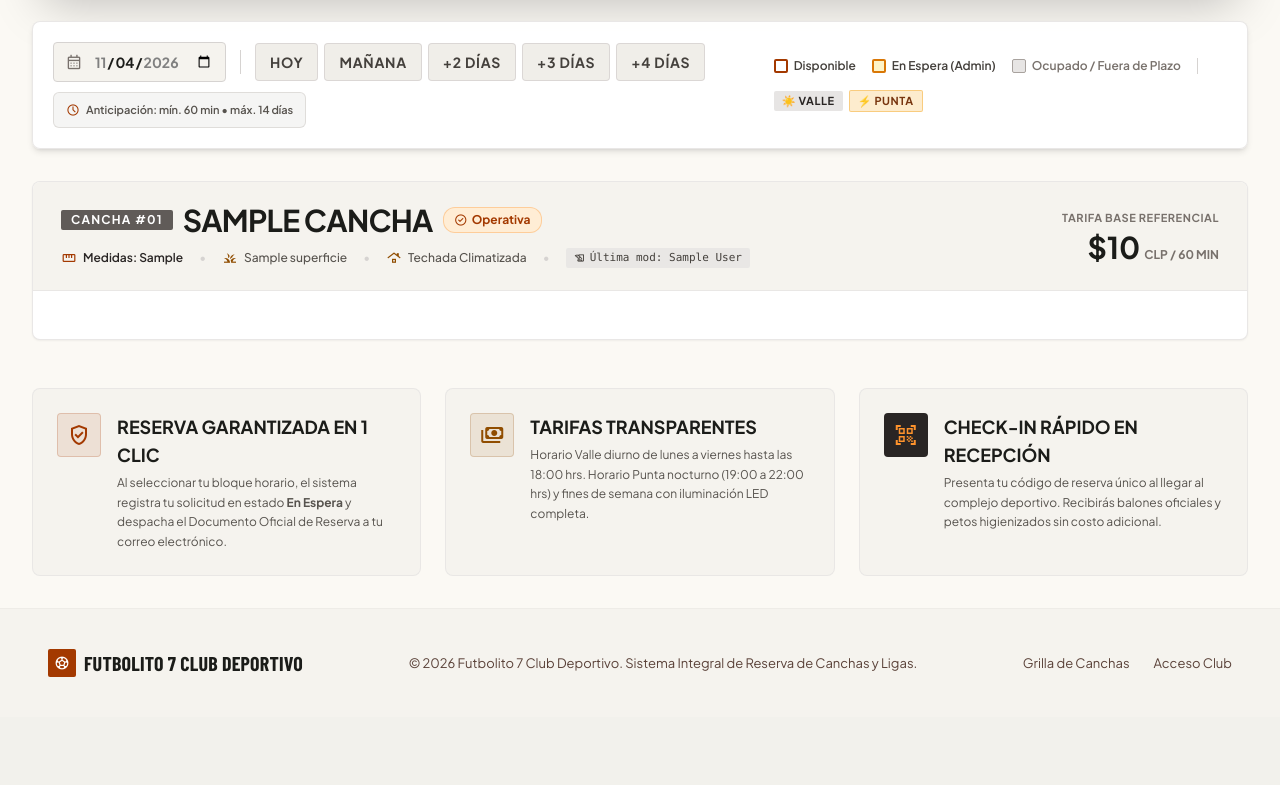
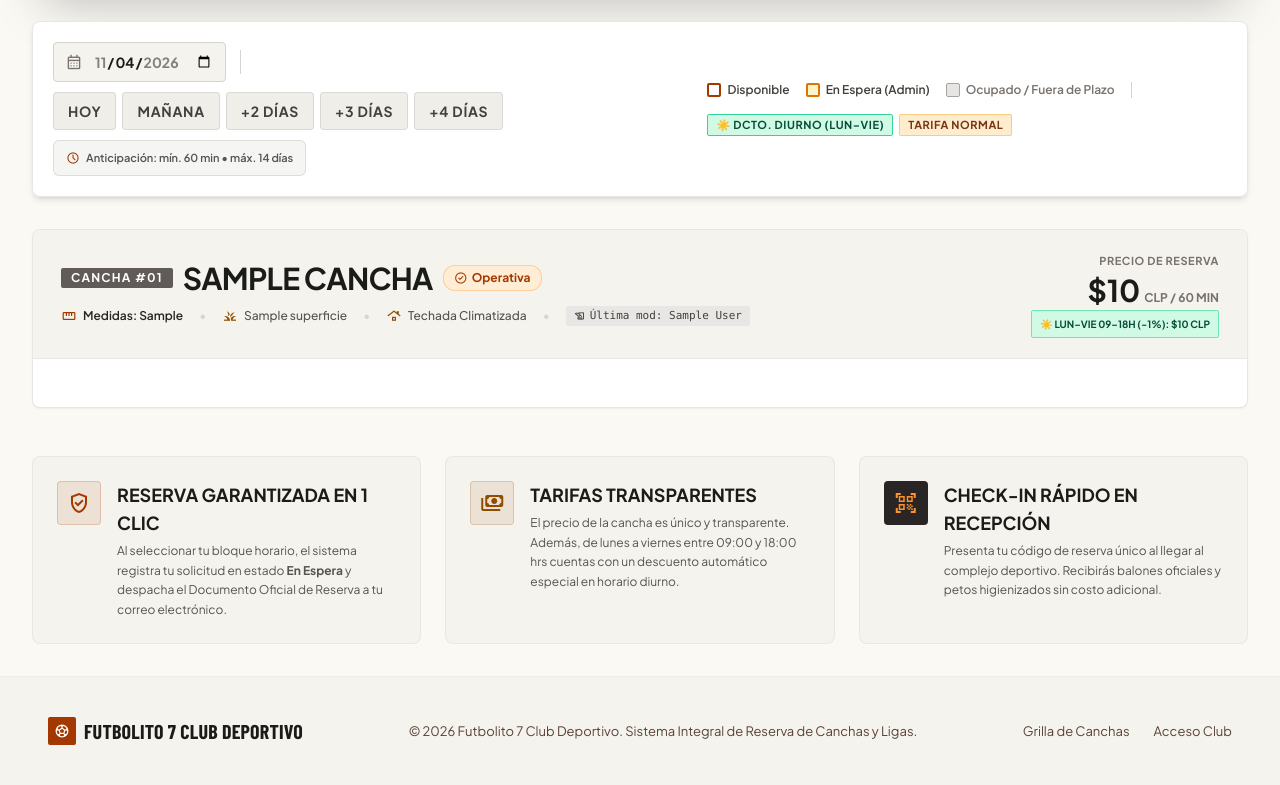
Before and after one commit to mariocxrrasco-code/Futbolito-7, a Django app: page / in a window 1280 px wide. Shown: the part 593-1378 px from the top of the page. Before the commit the page ends 1270 px from the top, so only its background shows below. Run offline with Django 5.2, Linux system fonts and the light colour scheme; tables that the repository leaves empty hold one stand-in row (values such as "Sample post"); some libraries are stand-ins or nearby versions; some web fonts are replaced.

Commit message:
feat(tarifas): unify cancha base price with editable 20% daytime discount and live block sync

```diff
--- a/apps/canchas/models.py
+++ b/apps/canchas/models.py
@@ -67,6 +67,11 @@ class Cancha(models.Model):
         validators=[MinValueValidator(0)],
         verbose_name="Precio Base (CLP)"
     )
+    descuento_valle = models.PositiveIntegerField(
+        default=20,
+        validators=[MinValueValidator(0)],
+        verbose_name="Descuento Horario Diurno (%)"
+    )
     foto = models.ImageField(upload_to="canchas/", blank=True, null=True, verbose_name="Fotografía")
     estado = models.CharField(
         max_length=20,
@@ -94,6 +99,22 @@ class Cancha(models.Model):
 
     def __str__(self):
         return f"{self.nombre} - {self.complejo.nombre}"
+
+    def calcular_precio_bloque(self, es_punta: bool) -> int:
+        """
+        Retorna el precio del bloque en CLP:
+        - Horario normal/punta (es_punta=True): 100% del precio_base editable por el Admin.
+        - Horario diurno/valle (es_punta=False): aplica el % de descuento configurado (por defecto 20%).
+        """
+        base = int(self.precio_base)
+        dcto = max(0, min(int(self.descuento_valle or 0), 90))
+        if es_punta or dcto == 0:
+            return base
+        return int(round(base * (100 - dcto) / 100.0))
+
+    @property
+    def precio_con_descuento(self) -> int:
+        return self.calcular_precio_bloque(es_punta=False)
 
     def clean(self):
         """
--- a/apps/canchas/serializers.py
+++ b/apps/canchas/serializers.py
@@ -18,7 +18,8 @@ class CanchaSerializer(serializers.ModelSerializer):
         fields = [
             "id", "nombre", "medidas", "complejo", "complejo_nombre",
             "superficie", "techada", "iluminacion_led",
-            "precio_base", "estado", "activa", "modificado_por_nombre",
+            "precio_base", "descuento_valle", "precio_con_descuento",
+            "estado", "activa", "modificado_por_nombre",
             "fecha_modificacion"
         ]
 
--- a/apps/reservas/views.py
+++ b/apps/reservas/views.py
@@ -28,10 +28,48 @@ from apps.reservas.services import (
 from apps.reservas.emails import enviar_correo_validacion_cuenta
 
 
+def sincronizar_precios_cancha(cancha: Cancha):
+    """
+    Sincroniza inmediatamente el precio de todos los bloques horarios no cerrados
+    de la cancha según su precio_base actual y su porcentaje de descuento_valle.
+    """
+    precio_punta = cancha.calcular_precio_bloque(es_punta=True)
+    precio_valle = cancha.calcular_precio_bloque(es_punta=False)
+
+    BloqueHorario.objects.filter(
+        cancha=cancha,
+        es_punta=True,
+    ).exclude(
+        estado=BloqueHorario.Estado.RESERVADO
+    ).exclude(
+        precio=precio_punta
+    ).update(precio=precio_punta)
+
+    BloqueHorario.objects.filter(
+        cancha=cancha,
+        es_punta=False,
+    ).exclude(
+        estado=BloqueHorario.Estado.RESERVADO
+    ).exclude(
+        precio=precio_valle
+    ).update(precio=precio_valle)
+
+    # Actualizar monto_total de reservas EN_ESPERA de esta cancha para que su comprobante refleje el nuevo precio
+    for res_espera in Reserva.objects.filter(
+        bloque__cancha=cancha,
+        estado_reserva=Reserva.EstadoReserva.EN_ESPERA
+    ).select_related("bloque"):
+        nuevo_monto = cancha.calcular_precio_bloque(res_espera.bloque.es_punta)
+        if int(res_espera.monto_total) != nuevo_monto:
+            res_espera.monto_total = nuevo_monto
+            res_espera.save(update_fields=["monto_total", "actualizado_en"])
+
+
 def asegurar_bloques_para_fecha(fecha: datetime.date):
     """
     Genera automáticamente los bloques horarios (09:00 a 22:00) para todas las canchas
-    activas si aún no existen para una fecha dentro del rango permitido (hoy a +14 días).
+    activas si aún no existen para una fecha dentro del rango permitido (hoy a +14 días),
+    y sincroniza sus precios con el precio_base y descuento_valle vigentes de cada cancha.
     """
     hoy = timezone.localdate()
     if (fecha - hoy).days < 0 or (fecha - hoy).days > 14:
@@ -50,7 +88,7 @@ def asegurar_bloques_para_fecha(fecha: datetime.date):
                 continue
             h_fin = datetime.time(h + 1, 0) if h < 23 else datetime.time(23, 59)
             es_punta = es_finde or (h >= 18)
-            precio = int(cancha.precio_base) + 4000 if es_punta else int(cancha.precio_base) - 6000
+            precio = cancha.calcular_precio_bloque(es_punta=es_punta)
             estado_inicial = (
                 BloqueHorario.Estado.MANTENCION
                 if cancha.estado != "OPERATIVA"
@@ -62,13 +100,16 @@ def asegurar_bloques_para_fecha(fecha: datetime.date):
                     fecha=fecha,
                     hora_inicio=h_ini,
                     hora_fin=h_fin,
-                    precio=max(precio, 15000),
+                    precio=precio,
                     es_punta=es_punta,
                     estado=estado_inicial,
                 )
             )
     if nuevos:
         BloqueHorario.objects.bulk_create(nuevos, ignore_conflicts=True)
+
+    for cancha in canchas:
+        sincronizar_precios_cancha(cancha)
 
 
 def usuario_es_admin(user) -> bool:
@@ -630,6 +671,7 @@ class AdminEditarCanchaView(View):
         nuevas_medidas = request.POST.get("medidas", "").strip()
         nueva_superficie_id = request.POST.get("superficie_id")
         nuevo_precio = request.POST.get("precio_base")
+        nuevo_descuento = request.POST.get("descuento_valle")
         nuevo_estado = request.POST.get("estado", "").strip()
         nueva_techada = request.POST.get("techada") == "on"
         nueva_led = request.POST.get("iluminacion_led") == "on"
@@ -657,6 +699,15 @@ class AdminEditarCanchaView(View):
             except ValueError:
                 pass
 
+        if nuevo_descuento is not None and str(nuevo_descuento).strip() != "":
+            try:
+                dcto_int = max(0, min(int(float(nuevo_descuento)), 90))
+                if dcto_int != int(cancha.descuento_valle):
+                    cambios.append(f"Descuento Diurno: {cancha.descuento_valle}% → {dcto_int}%")
+                    cancha.descuento_valle = dcto_int
+            except ValueError:
+                pass
+
         if nueva_techada != cancha.techada:
             cambios.append(f"Techada: {'Sí' if nueva_techada else 'No'}")
             cancha.techada = nueva_techada
@@ -674,6 +725,7 @@ class AdminEditarCanchaView(View):
 
         try:
             cancha.save()
+            sincronizar_precios_cancha(cancha)
             # Actualizar bloques disponibles futuros si la cancha pasó a mantención o volvió a operativa
             hoy = timezone.localdate()
             if cancha.estado != "OPERATIVA":
--- a/templates/canchas/grilla.html
+++ b/templates/canchas/grilla.html
@@ -151,8 +151,8 @@
             </div>
             <div class="h-4 w-px bg-stone-300 dark:bg-stone-700 hidden sm:block"></div>
             <div class="flex items-center gap-1.5">
-                <span class="px-2 py-0.5 rounded bg-stone-200 text-stone-800 font-headline font-bold text-[11px] uppercase tracking-wider">☀️ Valle</span>
-                <span class="px-2 py-0.5 rounded bg-amber-500/20 text-amber-900 dark:text-amber-300 border border-amber-500/40 font-headline font-bold text-[11px] uppercase tracking-wider">⚡ Punta</span>
+                <span class="px-2 py-0.5 rounded bg-emerald-100 text-emerald-900 border border-emerald-400 font-headline font-bold text-[11px] uppercase tracking-wider">☀️ Dcto. Diurno (Lun–Vie)</span>
+                <span class="px-2 py-0.5 rounded bg-amber-500/20 text-amber-900 dark:text-amber-300 border border-amber-500/40 font-headline font-bold text-[11px] uppercase tracking-wider">Tarifa Normal</span>
             </div>
         </div>
     </section>
@@ -266,11 +266,16 @@
 
                 <!-- Base Tariff Summary -->
                 <div class="flex sm:items-center lg:flex-col lg:items-end justify-between border-t lg:border-t-0 pt-3 lg:pt-0 border-stone-200 dark:border-stone-700 shrink-0">
-                    <span class="text-[11px] font-bold uppercase tracking-wider text-stone-500 dark:text-stone-400">Tarifa Base Referencial</span>
+                    <span class="text-[11px] font-bold uppercase tracking-wider text-stone-500 dark:text-stone-400">Precio de Reserva</span>
                     <div class="flex items-baseline gap-1">
                         <span class="font-headline font-extrabold text-2xl sm:text-3xl text-on-surface dark:text-white">${{ cancha.precio_base|floatformat:0 }}</span>
                         <span class="text-xs font-bold text-stone-500 uppercase">CLP / 60 min</span>
                     </div>
+                    {% if cancha.descuento_valle > 0 %}
+                    <span class="mt-0.5 inline-flex items-center gap-1 px-2 py-0.5 rounded bg-emerald-100 dark:bg-emerald-950/70 text-emerald-900 dark:text-emerald-300 border border-emerald-300 dark:border-emerald-700 text-[10px] font-headline font-bold uppercase">
+                        ☀️ Lun–Vie 09–18h (-{{ cancha.descuento_valle }}%): ${{ cancha.precio_con_descuento|floatformat:0 }} CLP
+                    </span>
+                    {% endif %}
                 </div>
             </div>
 
@@ -301,8 +306,8 @@
                                           :class="(bloque.esta_disponible && bloque.dentro_ventana_temporal) ? 'text-on-surface dark:text-stone-100 group-hover:text-primary' : 'text-stone-500 line-through'"
                                           x-text="bloque.hora_inicio_str + ' - ' + bloque.hora_fin_str"></span>
                                     <span class="px-1.5 py-0.5 rounded text-[10px] font-headline font-bold uppercase"
-                                          :class="bloque.es_punta ? 'bg-amber-500/20 text-amber-900 dark:text-amber-300 border border-amber-500/30' : 'bg-stone-200 dark:bg-stone-700 text-stone-700 dark:text-stone-300'"
-                                          x-text="bloque.es_punta ? '⚡ Punta' : '☀️ Valle'"></span>
+                                          :class="(!bloque.es_punta && bloque.cancha && bloque.cancha.descuento_valle > 0) ? 'bg-emerald-100 dark:bg-emerald-950/80 text-emerald-900 dark:text-emerald-300 border border-emerald-400/70' : 'bg-amber-500/20 text-amber-900 dark:text-amber-300 border border-amber-500/30'"
+                                          x-text="(!bloque.es_punta && bloque.cancha && bloque.cancha.descuento_valle > 0) ? '-' + bloque.cancha.descuento_valle + '% Dcto' : 'Normal'"></span>
                                 </div>
                                 <div class="font-headline font-extrabold text-lg text-on-surface dark:text-white"
                                      x-text="'$' + Number(bloque.precio).toLocaleString('es-CL')"></div>
@@ -370,7 +375,7 @@
             <div>
                 <h4 class="font-headline font-bold text-lg uppercase text-on-surface dark:text-white">Tarifas Transparentes</h4>
                 <p class="text-xs text-stone-600 dark:text-stone-400 mt-1 leading-relaxed">
-                    Horario Valle diurno de lunes a viernes hasta las 18:00 hrs. Horario Punta nocturno (19:00 a 22:00 hrs) y fines de semana con iluminación LED completa.
+                    El precio de la cancha es único y transparente. Además, de lunes a viernes entre 09:00 y 18:00 hrs cuentas con un descuento automático especial en horario diurno.
                 </p>
             </div>
         </div>
@@ -421,9 +426,9 @@
             <!-- Resumen de Tarifa -->
             <div class="mt-5 p-4 rounded-xl bg-surface-container-low dark:bg-stone-800 border border-stone-200/90 dark:border-stone-700 flex items-center justify-between">
                 <div>
-                    <span class="text-[11px] font-bold text-stone-500 dark:text-stone-400 block uppercase font-headline tracking-wider">Categoría de Franja</span>
+                    <span class="text-[11px] font-bold text-stone-500 dark:text-stone-400 block uppercase font-headline tracking-wider">Tarifa Aplicada</span>
                     <span class="text-xs font-bold text-primary dark:text-secondary-container font-headline uppercase tracking-wide"
-                          x-text="bloqueSeleccionado && bloqueSeleccionado.es_punta ? '⚡ Horario Punta (Alta Demanda)' : '☀️ Horario Valle (Tarifa Diurna)'"></span>
+                          x-text="bloqueSeleccionado && (!bloqueSeleccionado.es_punta && bloqueSeleccionado.cancha && bloqueSeleccionado.cancha.descuento_valle > 0) ? '☀️ Horario Diurno (-' + bloqueSeleccionado.cancha.descuento_valle + '% Descuento)' : 'Tarifa Normal de Cancha'"></span>
                 </div>
                 <div class="text-right">
                     <span class="text-[11px] font-bold text-stone-500 dark:text-stone-400 block uppercase font-headline tracking-wider">Total Arriendo</span>
```
Also changed, not shown: apps/canchas/management/commands/seed_data.py (+22 -18 lines), apps/reservas/services.py (+5 -3 lines), templates/canchas/comprobante.html (+5 -5 lines), templates/usuarios/panel_admin.html (+17 -4 lines), apps/canchas/migrations/0004_cancha_descuento_valle.py (added).
